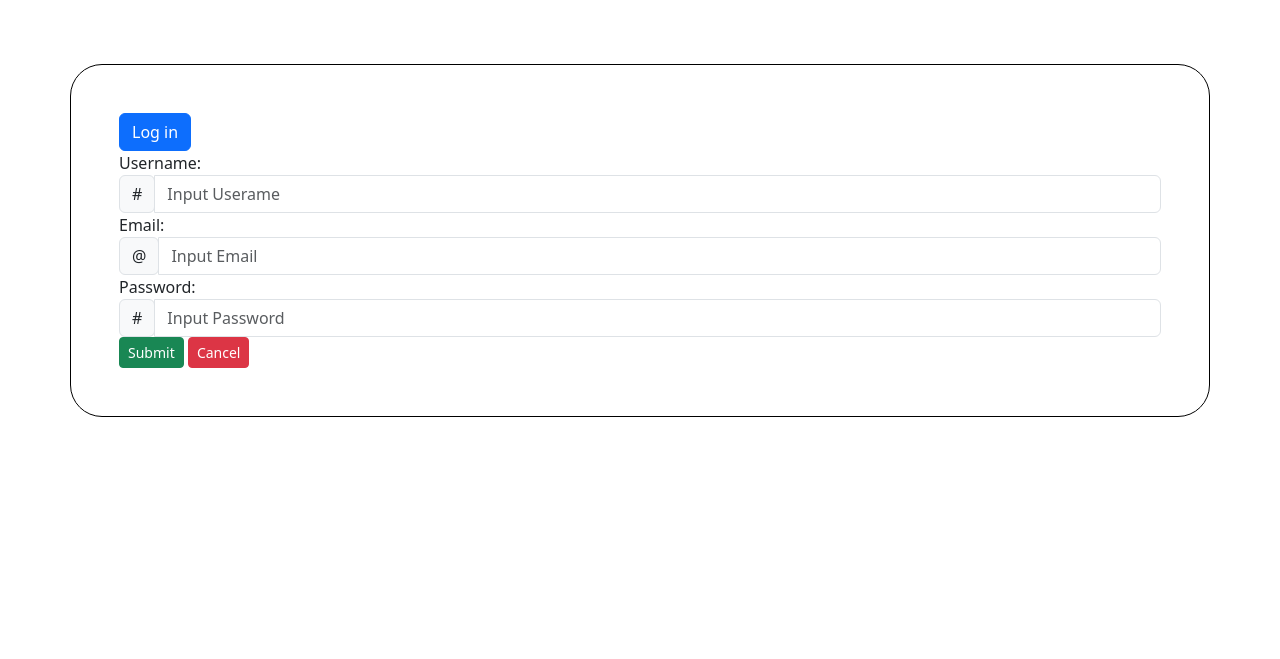
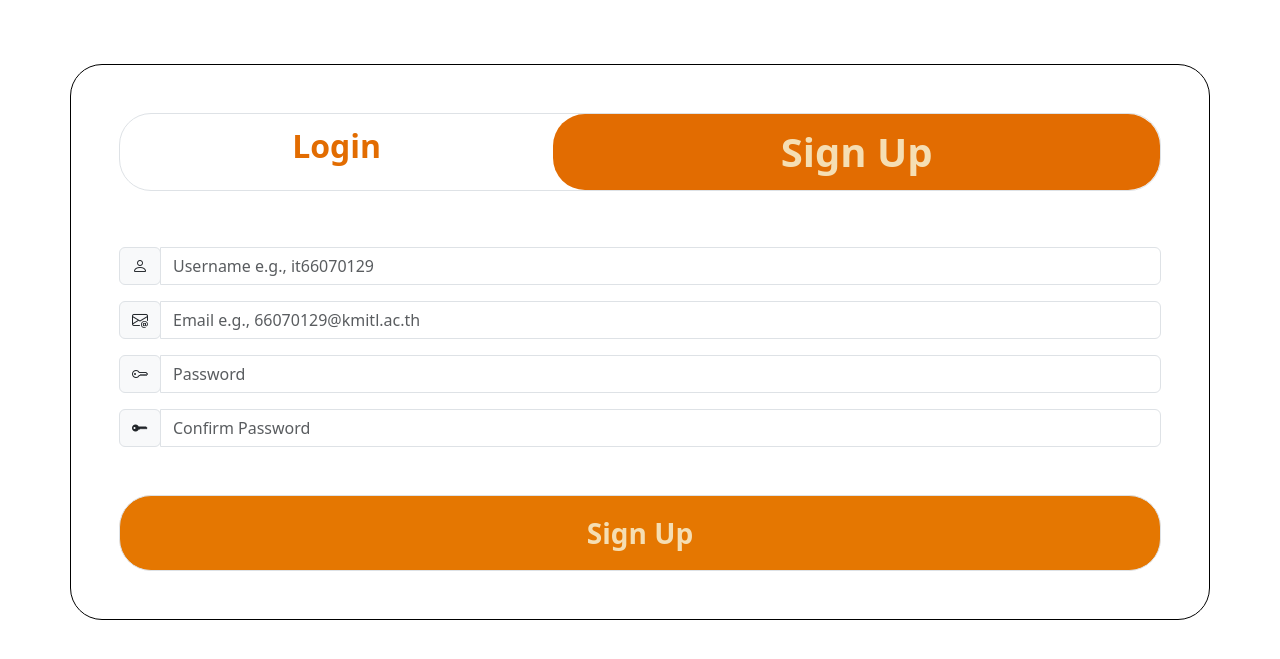
Before and after one commit to it66070267/PSCP_Project_66, a Flask app: page /signup in a window 1280 px wide. Shown: the part 86-745 px from the top of the page. Run offline with Flask 3, Linux system fonts and the light colour scheme.

Commit message:
pre-finish-signup

```diff
--- a/templates/home.html
+++ b/templates/home.html
@@ -5,6 +5,7 @@
     <meta http-equiv="X-UA-Compatible" content="IE=edge">
     <meta name="viewport" content="width=device-width, initial-scale=1.0">
     <title>FoodBooked - {% block title %} {% endblock%}</title>
+    <link rel="stylesheet" href="https://cdn.jsdelivr.net/npm/bootstrap-icons@1.11.1/font/bootstrap-icons.css">
     <link href="https://cdn.jsdelivr.net/npm/bootstrap@5.3.2/dist/css/bootstrap.min.css" rel="stylesheet" integrity="sha384-T3c6CoIi6uLrA9TneNEoa7RxnatzjcDSCmG1MXxSR1GAsXEV/Dwwykc2MPK8M2HN" crossorigin="anonymous">
     <script src="https://cdn.jsdelivr.net/npm/@popperjs/core@2.11.8/dist/umd/popper.min.js" integrity="sha384-I7E8VVD/ismYTF4hNIPjVp/Zjvgyol6VFvRkX/vR+Vc4jQkC+hVqc2pM8ODewa9r" crossorigin="anonymous"></script>
     <script src="https://cdn.jsdelivr.net/npm/bootstrap@5.3.2/dist/js/bootstrap.min.js" integrity="sha384-BBtl+eGJRgqQAUMxJ7pMwbEyER4l1g+O15P+16Ep7Q9Q+zqX6gSbd85u4mG4QzX+" crossorigin="anonymous"></script>
@@ -23,10 +24,10 @@
                 <a class="nav-link active" aria-current="page" href="#">Home</a>
               </li>
               <li class="nav-item">
-                <a class="nav-link" href="#">Features</a>
+                <a class="nav-link" href="#">Login/Sign Up</a>
               </li>
               <li class="nav-item">
-                <a class="nav-link" href="#">Pricing</a>
+                <a class="nav-link" href="#">About Us</a>
               </li>
             </ul>
           </div>
--- a/templates/signup.html
+++ b/templates/signup.html
@@ -5,39 +5,54 @@
 {% block header %} Sign up {% endblock %}
 
 {% block body %}
-<a href="{{ url_for('login') }}" class="btn btn-primary">Log in</a>
-<div class="card-body">
+<div class="container-fluid rounded-5 border text-center">
+    <div class="row">
+        <div class="col-5 rounded-5 py-2" disable>
+        <a class="text-decoration-none fs-2 fw-bolder" href="{{url_for('login')}}"><div style="color:rgb(226,108,1);">Login</div></a>
+    </div>
+        <div class="col-7 py-2 rounded-5" style="background-color:rgb(226,108,1);">
+        <a class="text-decoration-none fs-1 fw-bolder" href="{{url_for('login')}}"><div style="color:wheat">Sign Up</div></a>
+    </div>
+    </div>
+    </div>
+<div class="card-body mt-2 pd-2">
     <form action="{{ url_for('signup') }}" method="POST">
-        <div class="form-group">
-            <label for="username">Username:</label>
+        <div class="form-group pt-5">
             <div class="input-group">
                 <div class="input-group-prepend">
-                    <div class="input-group-text">#</div>
+                    <div class="input-group-text"><i class="bi bi-person"></i></div>
                 </div>
-                <input type="text" id="username" class="form-control" placeholder="Input Userame" name="username">
+                <input type="text" id="username" class="form-control" placeholder="Username e.g., it66070129" name="username">
             </div>
         </div>
-        <div class="form-group">
-            <label for="email">Email:</label>
+        <div class="form-group pt-3">
             <div class="input-group">
                 <div class="input-group-prepend">
-                    <div class="input-group-text">@</div>
+                    <div class="input-group-text"><i class="bi bi-envelope-at"></i></div>
                 </div>
-                <input type="email" id="email" class="form-control" placeholder="Input Email" name="email">
+                <input type="email" id="email" class="form-control" placeholder="Email e.g., 66070129@kmitl.ac.th" name="email">
             </div>
         </div>
-        <div class="form-group">
-            <label for="telp">Password:</label>
+        <div class="form-group pt-3">
             <div class="input-group">
                 <div class="input-group-prepend">
-                    <div class="input-group-text">#</div>
+                    <div class="input-group-text"><i class="bi bi-key"></i></div>
                 </div>
-                <input type="password" id="password" class="form-control" placeholder="Input Password" name="password">
+                <input type="password" id="password" class="form-control" placeholder="Password" name="password">
+            </div>
+            <div class="form-group pt-3">
+                <div class="input-group">
+                    <div class="input-group-prepend">
+                        <div class="input-group-text"><i class="bi bi-key-fill"></i></div>
+                    </div>
+                    <input type="password" id="confirm-password" class="form-control" placeholder="Confirm Password" name="confirm-password" required>
+                </div>
             </div>
         </div>
-        <div class="form-group">
-            <button type="submit" class="btn btn-success btn-sm" name="submit">Submit</button>
-            <button type="reset" class="btn btn-danger btn-sm">Cancel</button>
+        <div class="form-group pt-5">
+            <div class="d-grid">
+            <button type="submit" class="btn btn-lg border rounded-5 fw-bolder fs-3 py-3" style="background-color:rgb(229,119,1);color:wheat" name="submit">Sign Up</button>
+        </div>
         </div>
     </form>
 </div>
```
Also changed, not shown: templates/login.html (+13 -9 lines).
